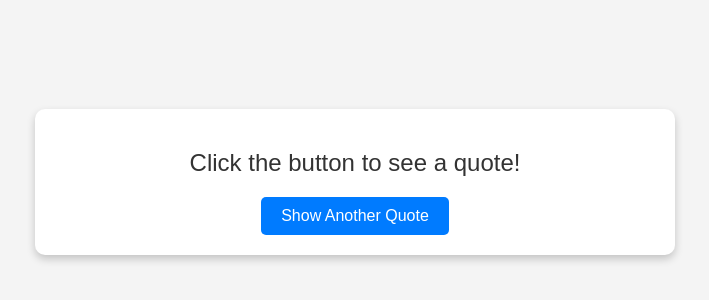
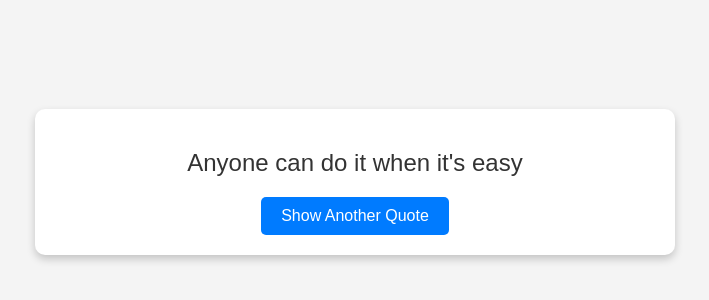
Before and after one commit to owengetzeng/quotesboard, a plain HTML site: page index.html in a window 1280 px wide. Shown: the part 218-518 px from the top of the page, without its empty margins (285-994 px from the left). Drawn offline with Linux system fonts and the light colour scheme.

Commit message:
Update index.html

```diff
--- a/index.html
+++ b/index.html
@@ -77,6 +77,9 @@
             const randomIndex = Math.floor(Math.random() * quotes.length);
             document.getElementById('quote').textContent = quotes[randomIndex];
         }
+
+        // Display a quote when the page loads
+        window.onload = showQuote;
     </script>
 </body>
 </html>
```
